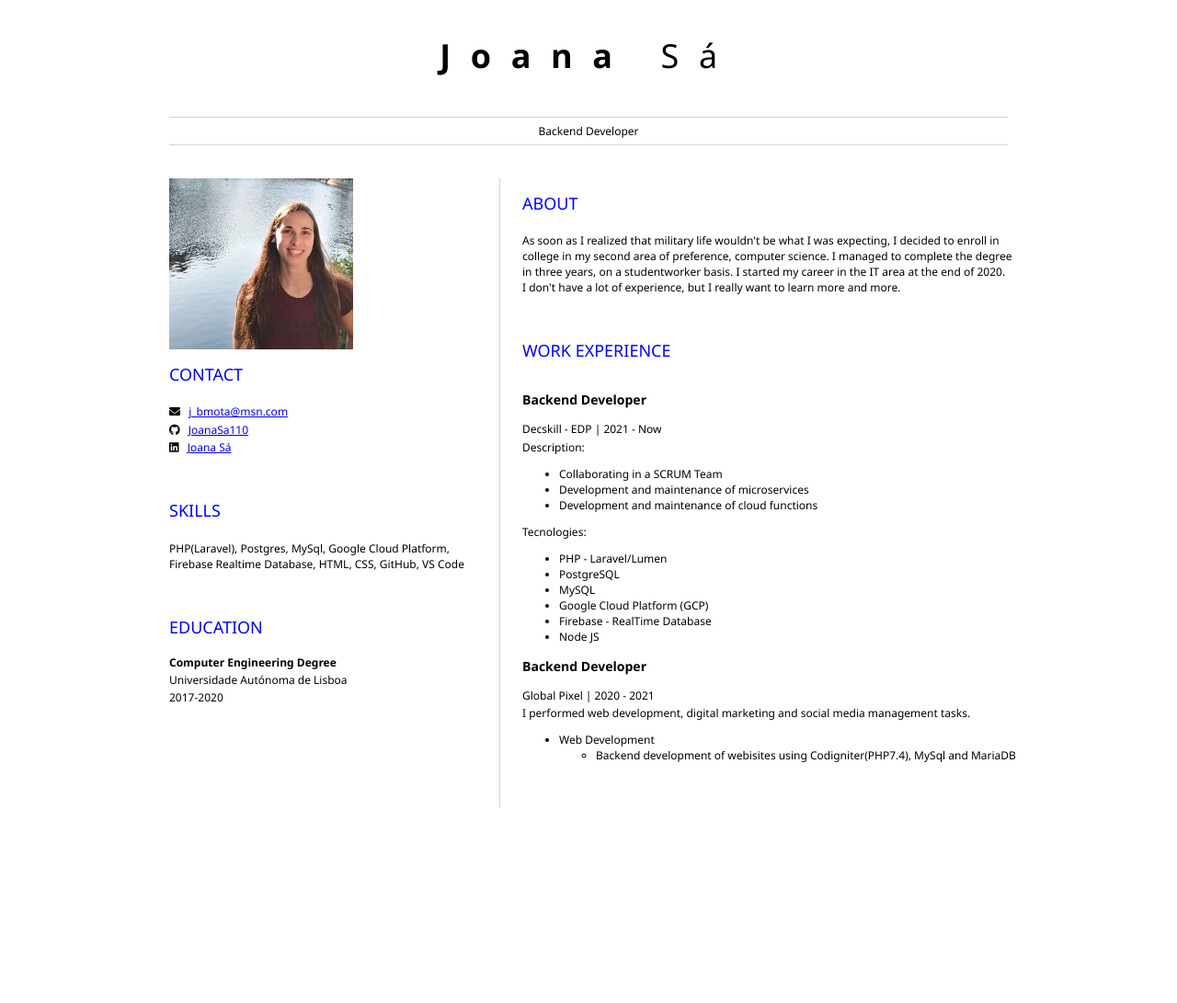
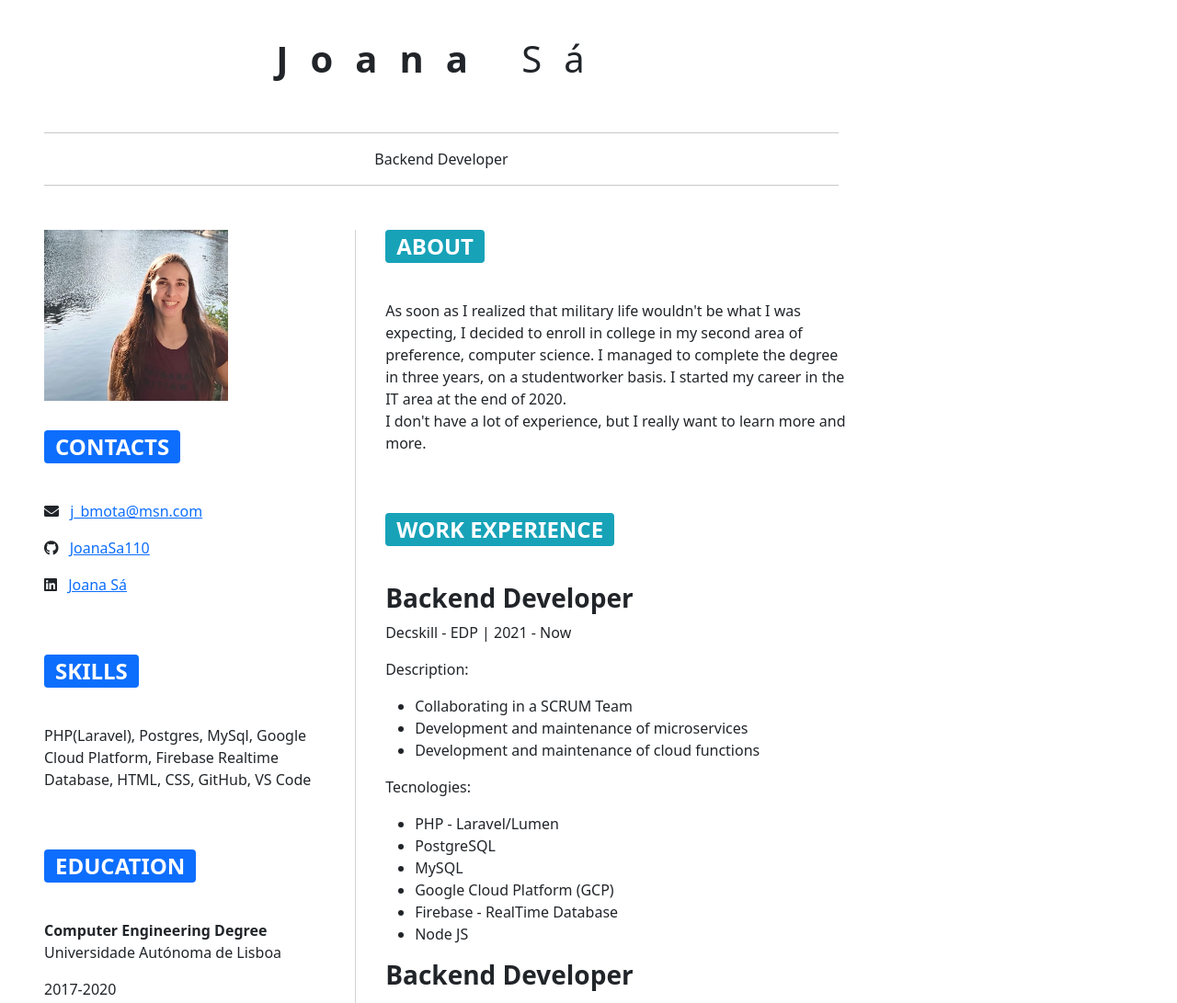
Before and after one commit to JoanaSa110/Resume, a plain HTML site: page index.html in a window 1280 px wide. Shown: the top 1091 px of the page at 92% size. Before the commit the page ends 878 px from the top, so only its background shows below. Drawn offline with nearby package versions, Linux system fonts and the light colour scheme.

Commit message:
Adding Bootstrap

```diff
--- a/index.html
+++ b/index.html
@@ -1,24 +1,23 @@
 <html>
 	<head>
 		<link href="style.css" rel="stylesheet">
-		<title>Joana's Resume'</title>
+		<title>Joana's Resume</title>
         <link rel="stylesheet" href="https://cdnjs.cloudflare.com/ajax/libs/font-awesome/5.15.4/css/all.min.css">
+        <link rel="stylesheet" href="https://stackpath.bootstrapcdn.com/bootstrap/5.0.0-alpha1/css/bootstrap.min.css" integrity="sha384-r4NyP46KrjDleawBgD5tp8Y7UzmLA05oM1iAEQ17CSuDqnUK2+k9luXQOfXJCJ4I" crossorigin="anonymous">
 	</head>
 
 	<body>
+        <div class="container">
 		<header id="header">
 			<!-- resume header with your name and title -->
 			<h1><b>Joana</b> Sá</h1>
-			<hr>
-			Backend Developer
-			<hr>
+			<hr>Backend Developer<hr>
 		</header>
 		<main>
 			<article id="mainLeft">
 				<section>
                     <img src="img/foto.jpg" alt="Joana" width="200" height="186">
-					<h2>CONTACT</h2>
-					<!-- contact info including social media -->
+					<h2><span class="badge bg-primary" style="margin-top: 10%;">CONTACTS</span></h2>
                     <p>
                         <i class="fa fa-envelope" aria-hidden="true"></i>
                         <a href="mailto:j_bmota@msn.com">j_bmota@msn.com</a>
@@ -33,13 +32,11 @@
                     </p>
 				</section>
 				<section>
-					<h2>SKILLS</h2>
-					<!-- your skills AKA "buzzwords" -->
+					<h2><span class="badge bg-primary">SKILLS</span></h2>
                     <p>PHP(Laravel), Postgres, MySql, Google Cloud Platform, Firebase Realtime Database, HTML, CSS, GitHub, VS Code</p>
 				</section>
 				<section>
-					<h2>EDUCATION</h2>
-					<!-- your education -->
+					<h2><span class="badge bg-primary">EDUCATION</span></h2>
                     <b>Computer Engineering Degree</b>
                     <p>
                         Universidade Autónoma de Lisboa
@@ -51,16 +48,14 @@
 			</article>
 			<article id="mainRight">
 				<section>
-					<h2>ABOUT</h2>
-					<!-- about you -->
+					<h2><span class="badge bg-info">ABOUT</span></h2>
 					<p>As soon as I realized that military life wouldn't be what I was expecting, I decided to enroll in college in my second area of preference, computer science.
                         I managed to complete the degree in three years, on a studentworker basis.
                         I started my career in the IT area at the end of 2020.
                     </br>I don't have a lot of experience, but I really want to learn more and more.</p>
 				</section>
 				<section>
-					<h2>WORK EXPERIENCE</h2>
-					<!-- your work experience -->
+					<h2><span class="badge bg-info">WORK EXPERIENCE</span></h2>
                     <h3><b>Backend Developer</b></h3>
                     <p>
                             Decskill - EDP | 2021 - Now
@@ -96,5 +91,8 @@
 				</section>
 			</article>
 		</main>
+        </div>
+        <script src="https://cdn.jsdelivr.net/npm/popper.js@1.16.0/dist/umd/popper.min.js" integrity="sha384-Q6E9RHvbIyZFJoft+2mJbHaEWldlvI9IOYy5n3zV9zzTtmI3UksdQRVvoxMfooAo" crossorigin="anonymous"></script>
+    <script src="https://stackpath.bootstrapcdn.com/bootstrap/5.0.0-alpha1/js/bootstrap.min.js" integrity="sha384-oesi62hOLfzrys4LxRF63OJCXdXDipiYWBnvTl9Y9/TRlw5xlKIEHpNyvvDShgf/" crossorigin="anonymous"></script>
 	</body>
 </html>
--- a/style.css
+++ b/style.css
@@ -4,6 +4,7 @@ body {
     max-width: 960px;
     margin: auto;
 }
+
 h1 {
     font-size: 3em;
     letter-spacing: .6em;
@@ -14,7 +15,6 @@ h1 {
 h2 {
     font-size: 1.5em;
     padding-bottom: 1em;
-    color:blue;
 }
 main {
     display: grid;
```
Also changed, not shown: 1 other file.
